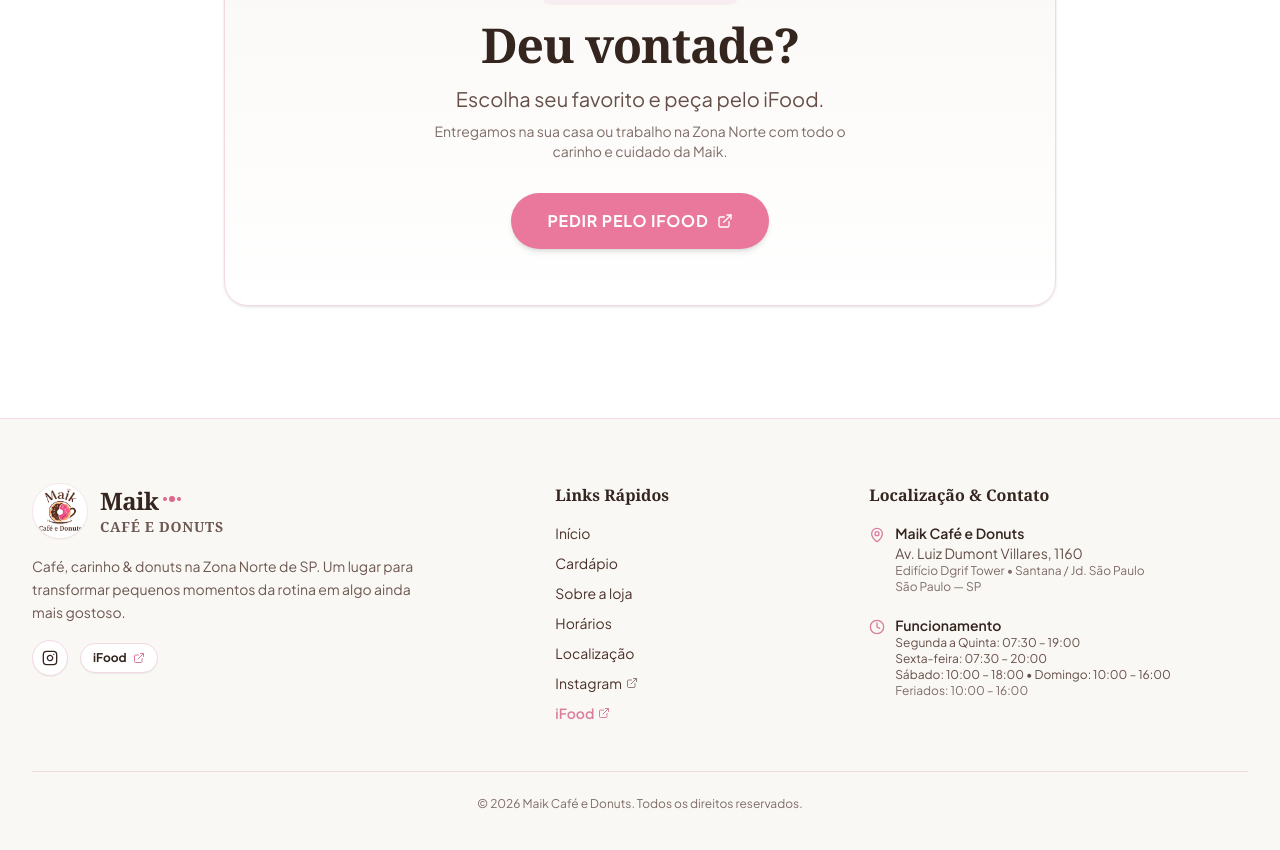
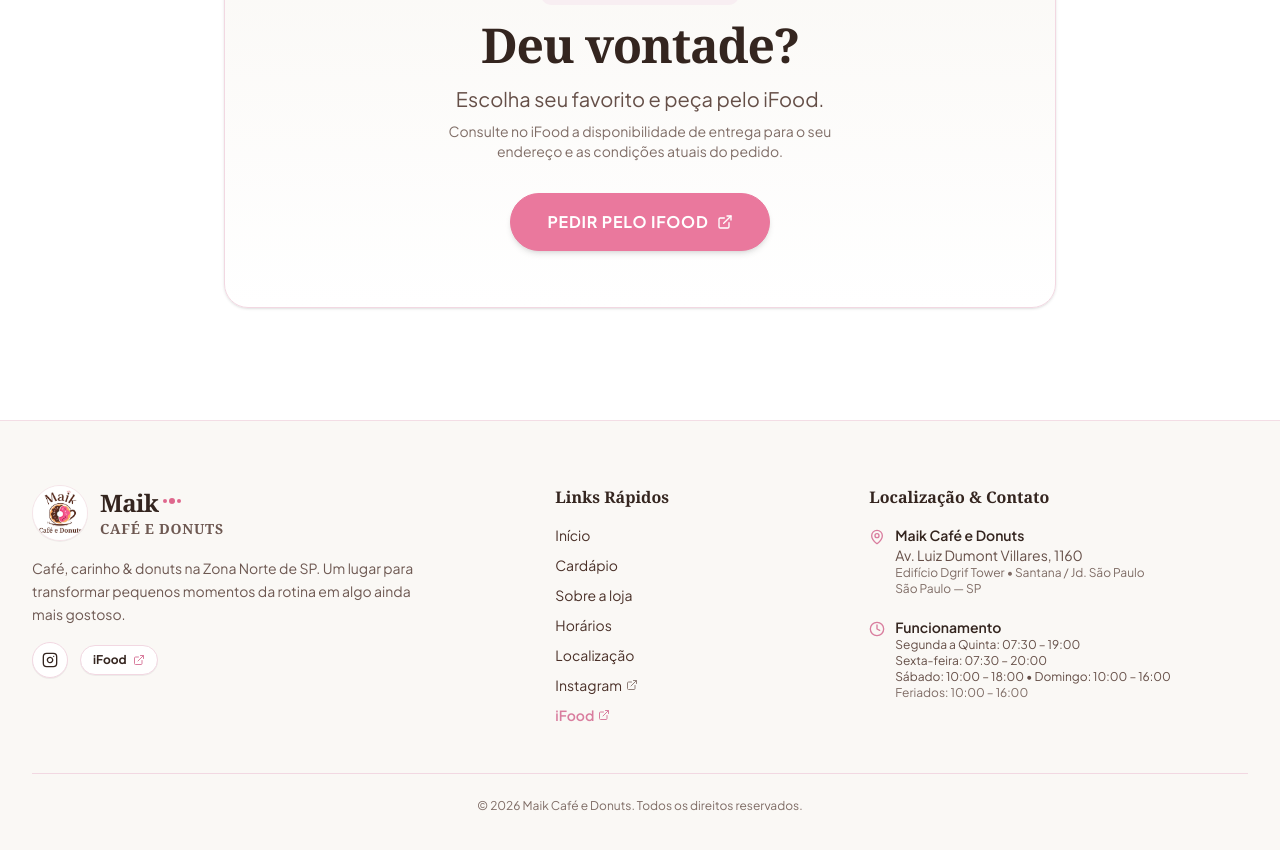
Before and after one commit to Maiksite/Maik-Caf-e-Donuts, a React (Vite) app: page / in a window 1280 px wide. Shown: the part 10420-11270 px from the top of the page. Built offline with nearby package versions, Linux system fonts and the light colour scheme; a web font is replaced by a local one.

Commit message:
fix: make delivery CTA accurate and non-promissory

```diff
--- a/src/sections/CtaFinal.tsx
+++ b/src/sections/CtaFinal.tsx
@@ -6,7 +6,6 @@
 export const CtaFinal: React.FC = () => {
   return (
     <section className="py-20 md:py-28 bg-white relative overflow-hidden">
-      {/* Subtle modern soft glow backdrop */}
       <div
         className="absolute top-1/2 left-1/2 -translate-x-1/2 -translate-y-1/2 w-[550px] h-[300px] bg-[#F8EEF2] rounded-full blur-3xl -z-10 pointer-events-none"
         aria-hidden="true"
@@ -29,7 +28,7 @@
             </p>
 
             <p className="mt-2 text-sm text-[#4A3028]/70 max-w-md mx-auto">
-              Entregamos na sua casa ou trabalho na Zona Norte com todo o carinho e cuidado da Maik.
+              Consulte no iFood a disponibilidade de entrega para o seu endereço e as condições atuais do pedido.
             </p>
 
             <div className="mt-8 flex justify-center">
@@ -38,10 +37,10 @@
                 href={IFOOD_STORE_URL}
                 target="_blank"
                 rel="noopener noreferrer"
-                className="inline-flex items-center justify-center gap-2 px-9 py-4 rounded-full bg-[#EA789D] hover:bg-[#DD638A] text-white font-bold text-sm sm:text-base tracking-wider uppercase shadow-md hover:shadow-xl transition-all duration-200 active:scale-95 cursor-pointer"
+                className="group inline-flex items-center justify-center gap-2 px-9 py-4 rounded-full bg-[#EA789D] hover:bg-transparent border border-[#EA789D] text-white hover:text-[#EA789D] font-bold text-sm sm:text-base tracking-wider uppercase shadow-md hover:shadow-sm transition-all duration-300 active:scale-95 cursor-pointer"
               >
                 <span>PEDIR PELO IFOOD</span>
-                <ExternalLink className="w-4 h-4" />
+                <ExternalLink className="w-4 h-4 transition-transform duration-200 group-hover:translate-x-0.5 group-hover:-translate-y-0.5" />
               </a>
             </div>
           </div>
```
